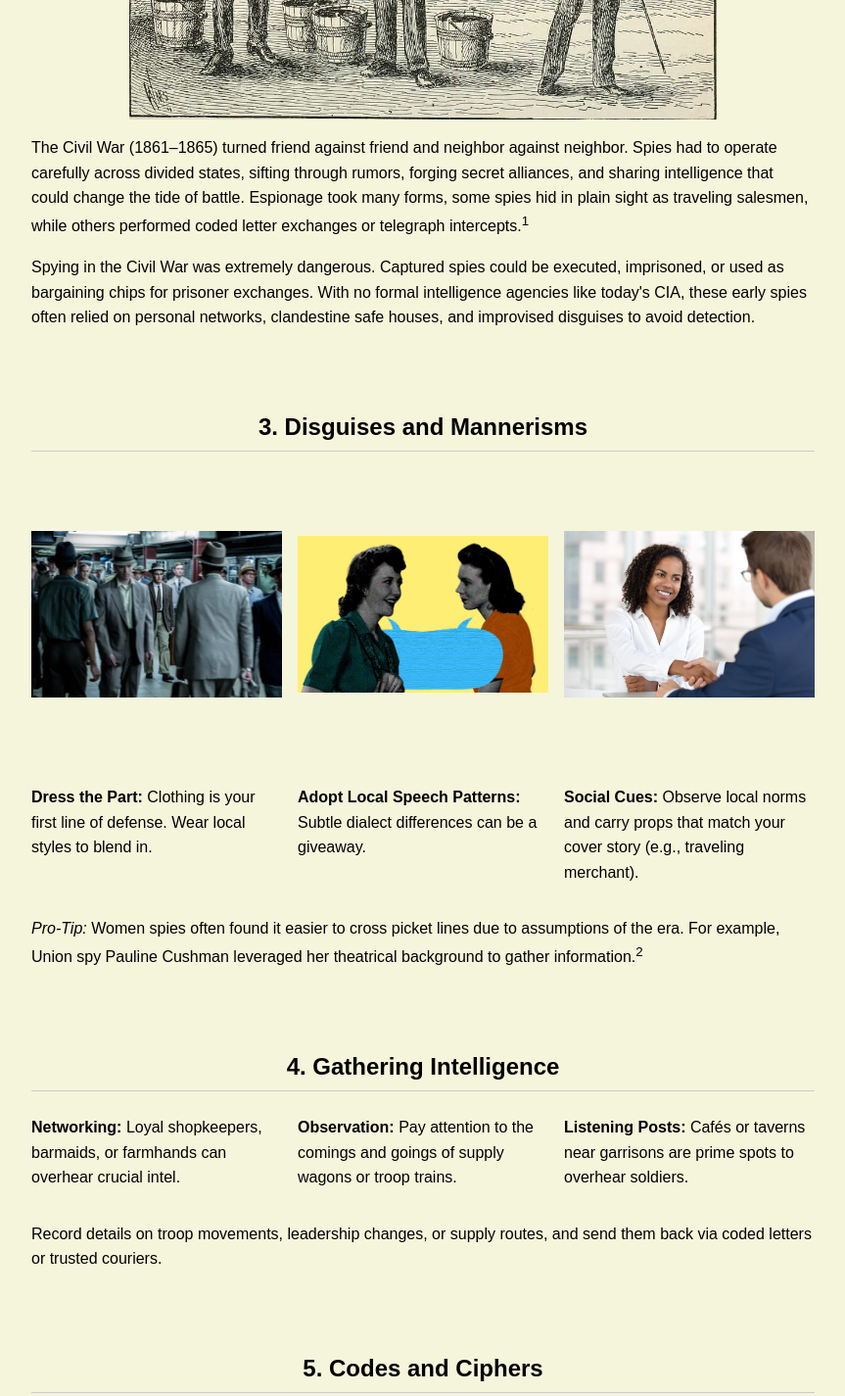
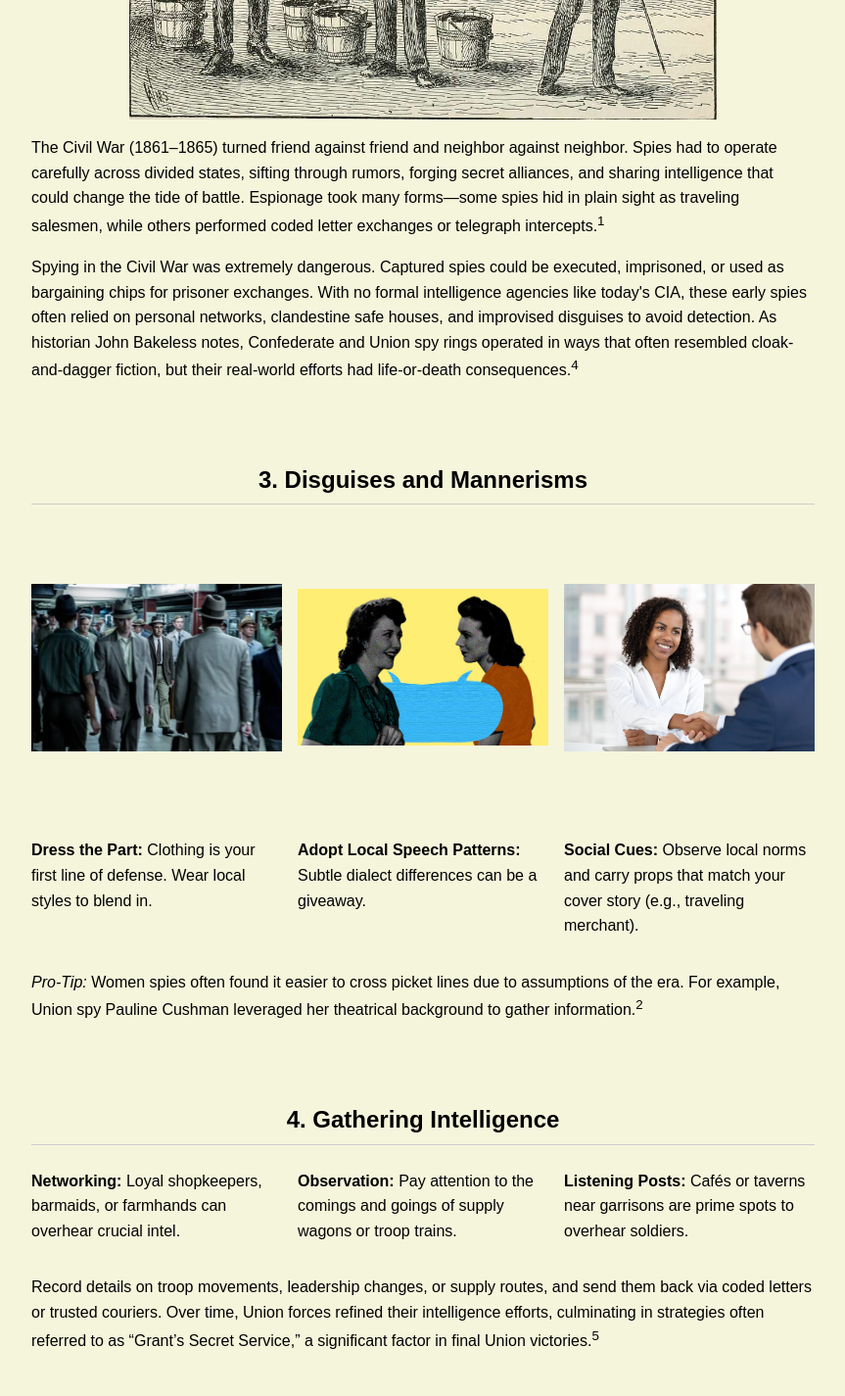
Before and after one commit to muksaw/civil-war-spy-guide, a plain HTML site: page index.html in a window 1280 px wide. Shown: the part 820-2245 px from the top of the page at 98% size, without its empty margins (208-1071 px from the left). Drawn offline with Linux system fonts and the light colour scheme.

Commit message:
Added additional sources

```diff
--- a/index.html
+++ b/index.html
@@ -188,7 +188,7 @@
     <p>
       The Civil War (1861–1865) turned friend against friend and neighbor against neighbor. Spies had to
       operate carefully across divided states, sifting through rumors, forging secret alliances, and
-      sharing intelligence that could change the tide of battle. Espionage took many forms, some spies hid
+      sharing intelligence that could change the tide of battle. Espionage took many forms—some spies hid
       in plain sight as traveling salesmen, while others performed coded letter exchanges or telegraph
       intercepts.<sup>1</sup>
     </p>
@@ -196,7 +196,9 @@
       Spying in the Civil War was extremely dangerous. Captured spies could be executed, imprisoned, or
       used as bargaining chips for prisoner exchanges. With no formal intelligence agencies like today's
       CIA, these early spies often relied on personal networks, clandestine safe houses, and improvised
-      disguises to avoid detection.
+      disguises to avoid detection. As historian John Bakeless notes, Confederate and Union spy rings
+      operated in ways that often resembled cloak-and-dagger fiction, but their real-world efforts had
+      life-or-death consequences.<sup>4</sup>
     </p>
   </section>
 
@@ -264,7 +266,9 @@
     </div>
     <p>
       Record details on troop movements, leadership changes, or supply routes, and
-      send them back via coded letters or trusted couriers.
+      send them back via coded letters or trusted couriers. Over time, Union forces
+      refined their intelligence efforts, culminating in strategies often referred
+      to as “Grant’s Secret Service,” a significant factor in final Union victories.<sup>5</sup>
     </p>
   </section>
 
@@ -398,6 +402,13 @@
         3. Elizabeth L. Van Lew, <em>Diary and Correspondence, 1863–1865</em>, Library of Congress,
         Washington, D.C.
       </p>
+      <p>
+        4. John Bakeless, <em>Spies of the Confederacy</em> (Philadelphia: J. B. Lippincott Company, 1970).
+      </p>
+      <p>
+        5. William B. Feis, <em>Grant's Secret Service: The Intelligence War from Belmont to
+        Appomattox</em> (Lincoln: University of Nebraska Press, 2002).
+      </p>
     </div>
   </footer>
 
```
